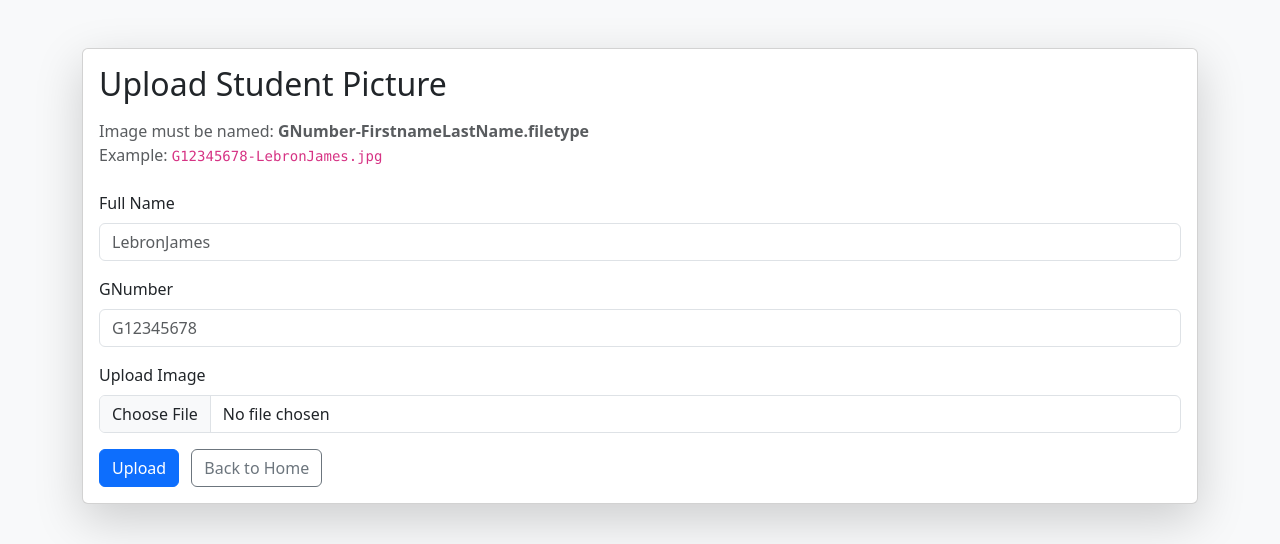
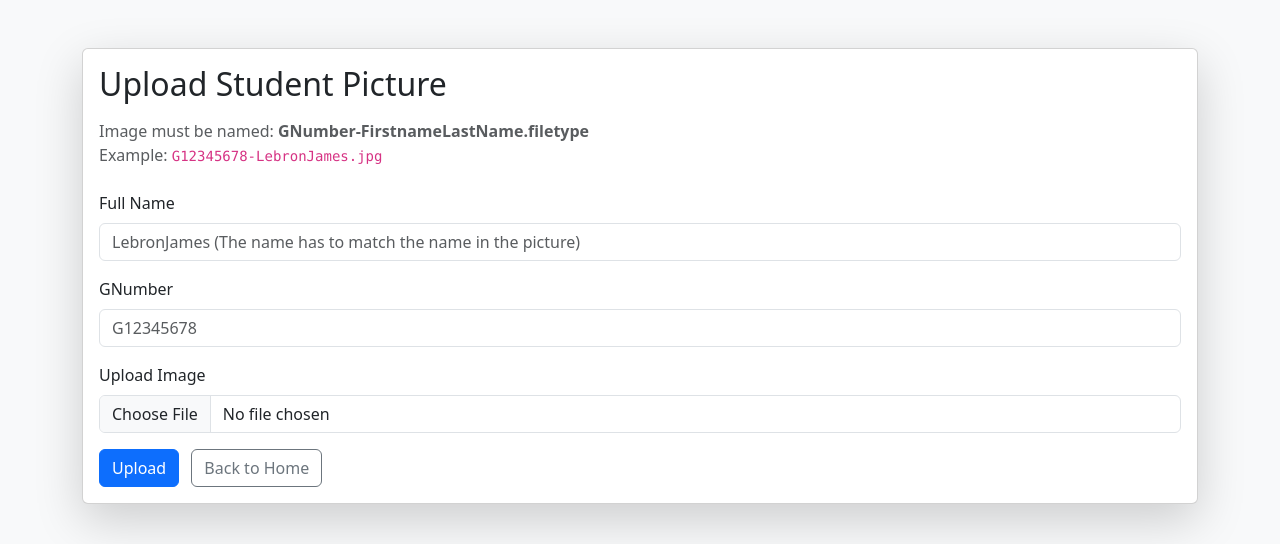
Before and after one commit to Enochteo/smart-attendance-system, a Flask app: page /upload in a window 1280 px wide. Shown: the top 544 px of the page. Run offline with Flask 3, Linux system fonts and the light colour scheme; parts of the project's set-up code (start-up, migrations or seed data) failed here and were passed over; some libraries are stand-ins or nearby versions.

Commit message:
fixed templates for deployment

```diff
--- a/templates/upload.html
+++ b/templates/upload.html
@@ -30,7 +30,7 @@
             <form method="POST" enctype="multipart/form-data" class="mt-4">
                 <div class="mb-3">
                     <label for="name" class="form-label">Full Name</label>
-                    <input type="text" name="name" class="form-control" placeholder="LebronJames" required>
+                    <input type="text" name="name" class="form-control" placeholder="LebronJames (The name has to match the name in the picture)" required>
                 </div>
                 <div class="mb-3">
                     <label for="gnumber" class="form-label">GNumber</label>
```
